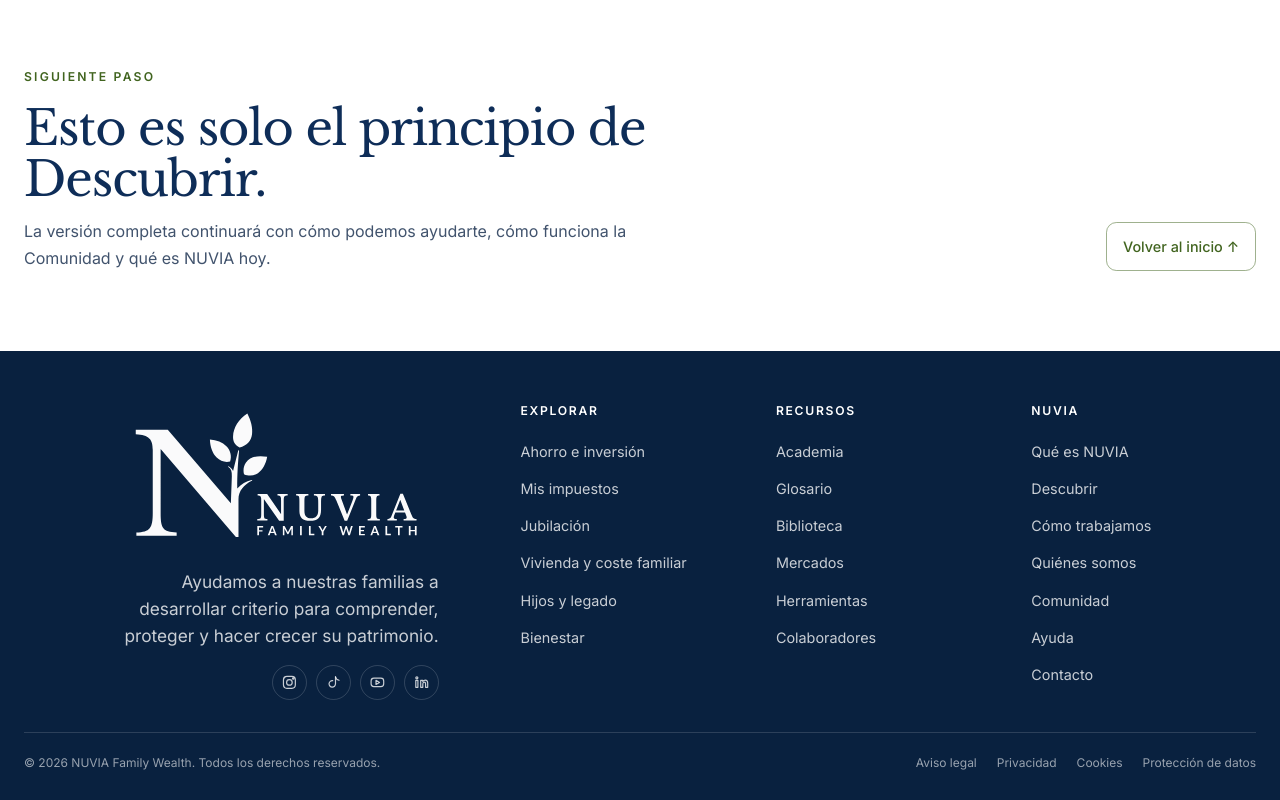
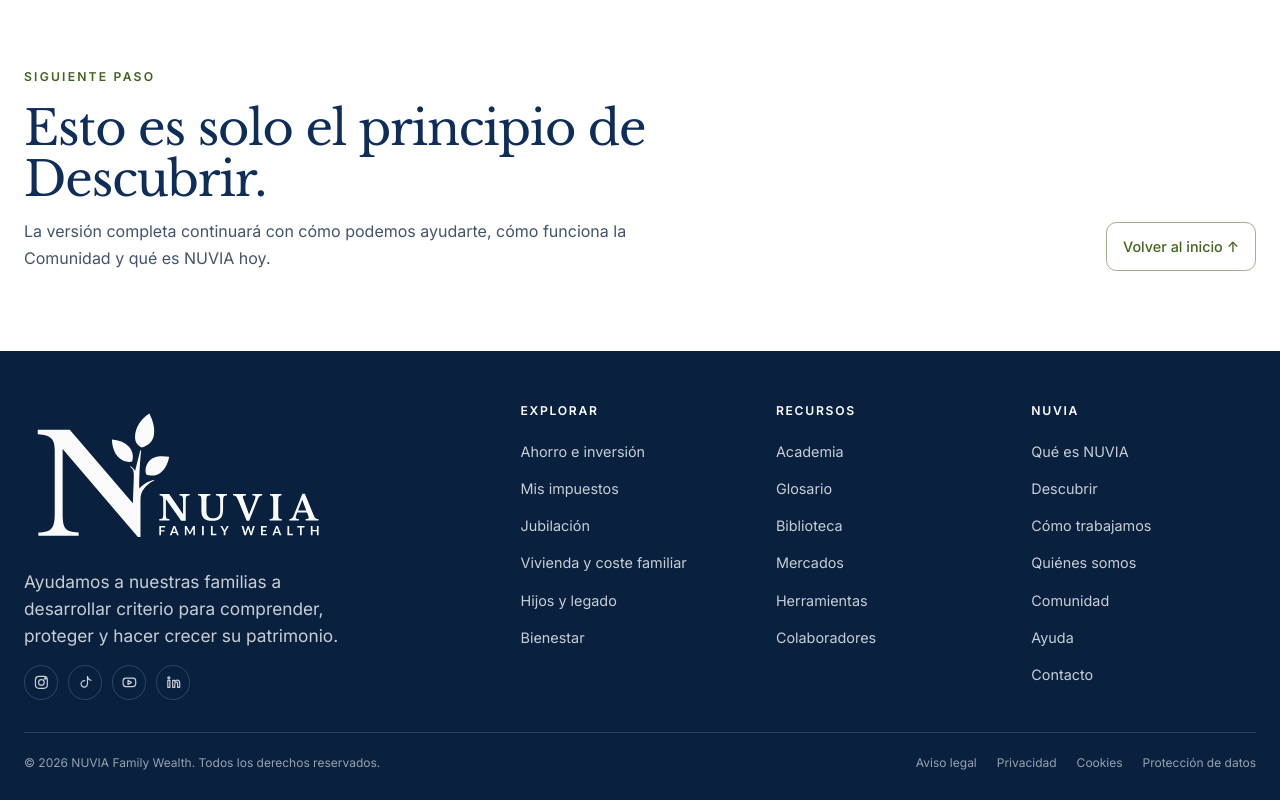
Before and after one commit to grupospora/nuvia-que-es, a plain HTML site: page index.html in a window 1280 px wide. Shown: the part 3515-4315 px from the top of the page. Drawn offline with nearby package versions, Linux system fonts and the light colour scheme.

Commit message:
Corregir alineación del bloque de marca a la izquierda

```diff
--- a/assets/css/footer.css
+++ b/assets/css/footer.css
@@ -17,9 +17,9 @@
   display:flex;
   max-width:34rem;
   flex-direction:column;
-  align-items:flex-end;
+  align-items:flex-start;
   padding-right:clamp(2.5rem,4vw,4.5rem);
-  text-align:right;
+  text-align:left;
 }
 
 .footer-logo{
@@ -93,7 +93,7 @@
 .footer-social{
   display:flex;
   align-items:center;
-  justify-content:flex-end;
+  justify-content:flex-start;
   gap:.6rem;
   margin-top:1rem;
 }
```
